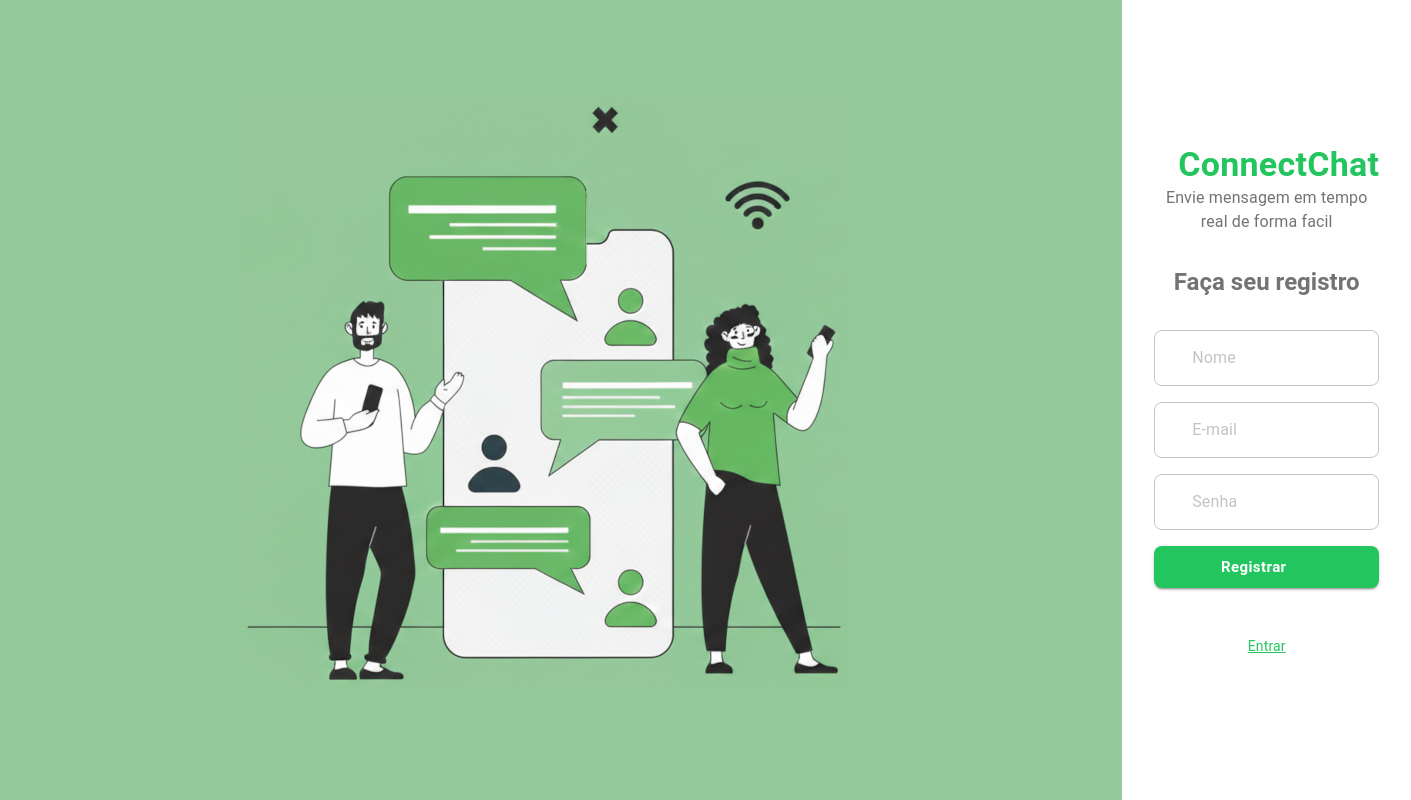
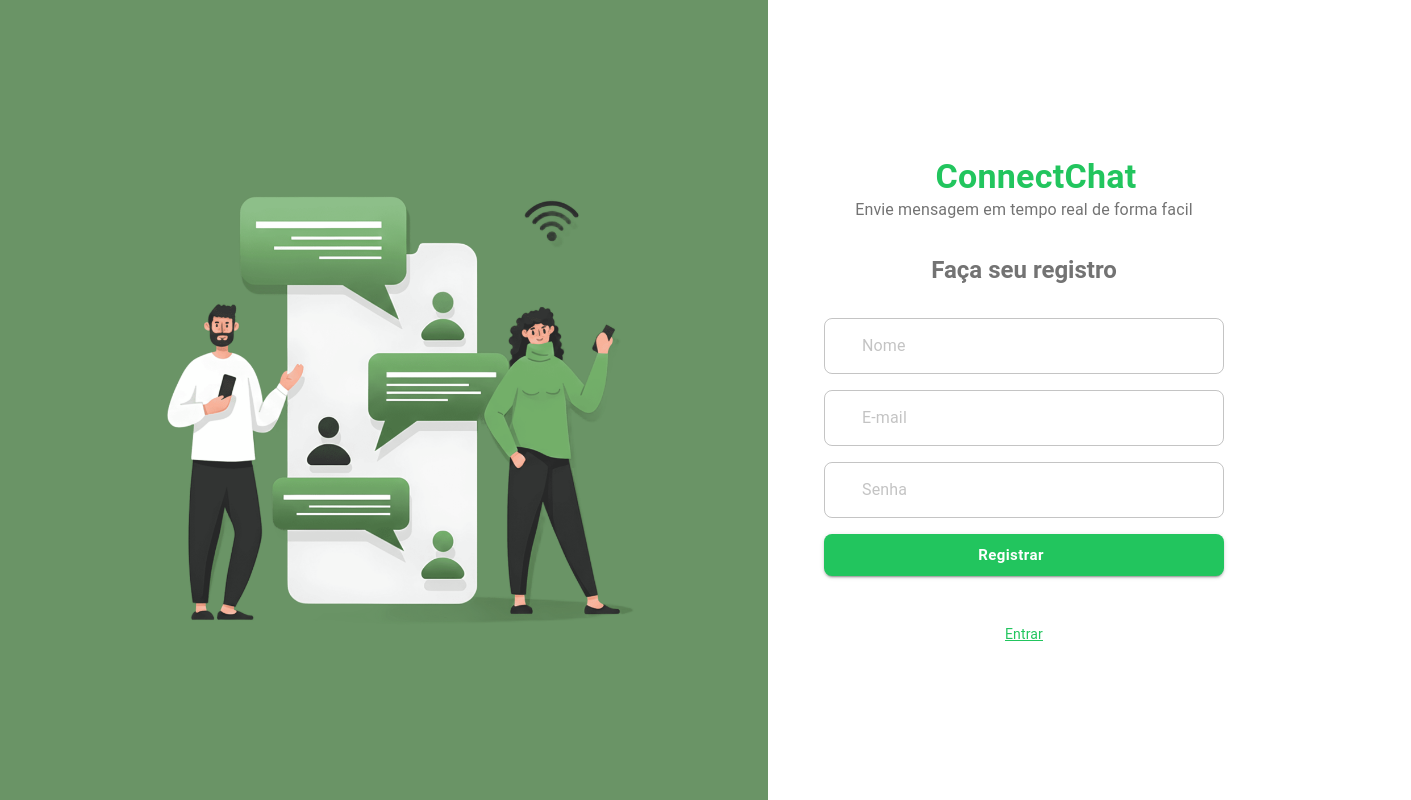
Before and after one commit to ivanrods/connect-chat, a React (Vite) app in the folder client/: page /register in a window 1280 px wide. Shown: the whole page, 1411 px wide, since content can reach past the window. Built offline with nearby package versions, Linux system fonts and the light colour scheme; no server answers; some icons are missing.

Commit message:
refactor: background change to login and register

```diff
--- a/client/src/pages/Login.jsx
+++ b/client/src/pages/Login.jsx
@@ -21,6 +21,8 @@ import {
   useTheme,
 } from "@mui/material";
 import { useAlert } from "../context/alert-context";
+
+import background from "../assets/background.webp";
 
 const Login = () => {
   const { signIn, loading } = useAuth();
@@ -162,13 +164,19 @@ const Login = () => {
       </Box>
       {!isMobile && (
         <Box
-          component="img"
-          src="background.jpg"
           width="100%"
-          sx={{
-            objectFit: "cover",
-          }}
-        />
+          display="flex"
+          alignItems="center"
+          justifyContent="center"
+          bgcolor="#6a9466"
+        >
+          <Box
+            component="img"
+            src={background}
+            maxWidth="sm"
+            draggable="false"
+          />
+        </Box>
       )}
     </Box>
   );
--- a/client/src/pages/Register.jsx
+++ b/client/src/pages/Register.jsx
@@ -22,6 +22,8 @@ import { Link, useNavigate } from "react-router-dom";
 import { registerSchema } from "../lib/schemas/auth-schema";
 import { useAuth } from "../context/auth-context";
 import { useAlert } from "../context/alert-context";
+
+import background from "../assets/background.webp";
 
 const Register = () => {
   const { signUp, loading } = useAuth();
@@ -53,13 +55,19 @@ const Register = () => {
     <Box display="flex" height="100vh">
       {!isMobile && (
         <Box
-          component="img"
-          src="background.jpg"
           width="100%"
-          sx={{
-            objectFit: "none",
-          }}
-        />
+          display="flex"
+          alignItems="center"
+          justifyContent="center"
+          bgcolor="#6a9466"
+        >
+          <Box
+            component="img"
+            src={background}
+            maxWidth="sm"
+            draggable="false"
+          />
+        </Box>
       )}
       <Box
         display="flex"
```
Also changed, not shown: client/src/assets/background.webp (added).
